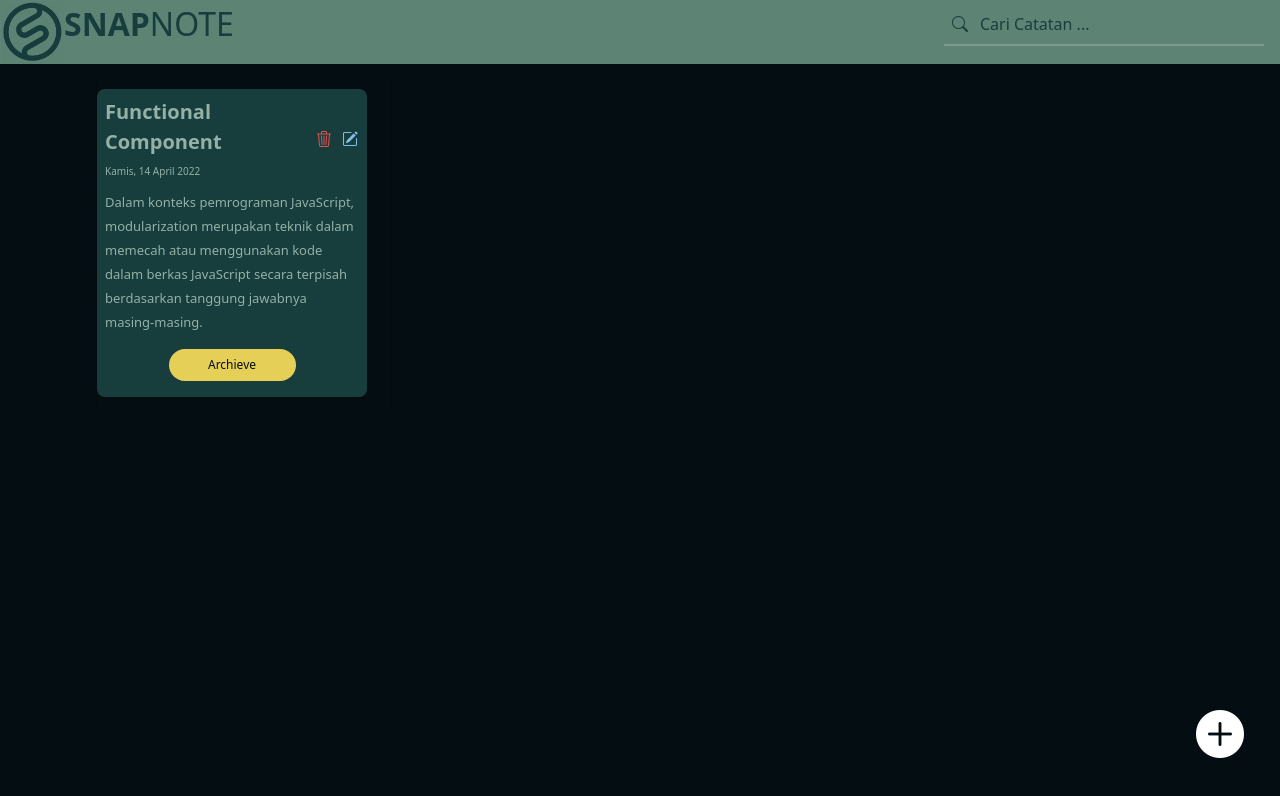
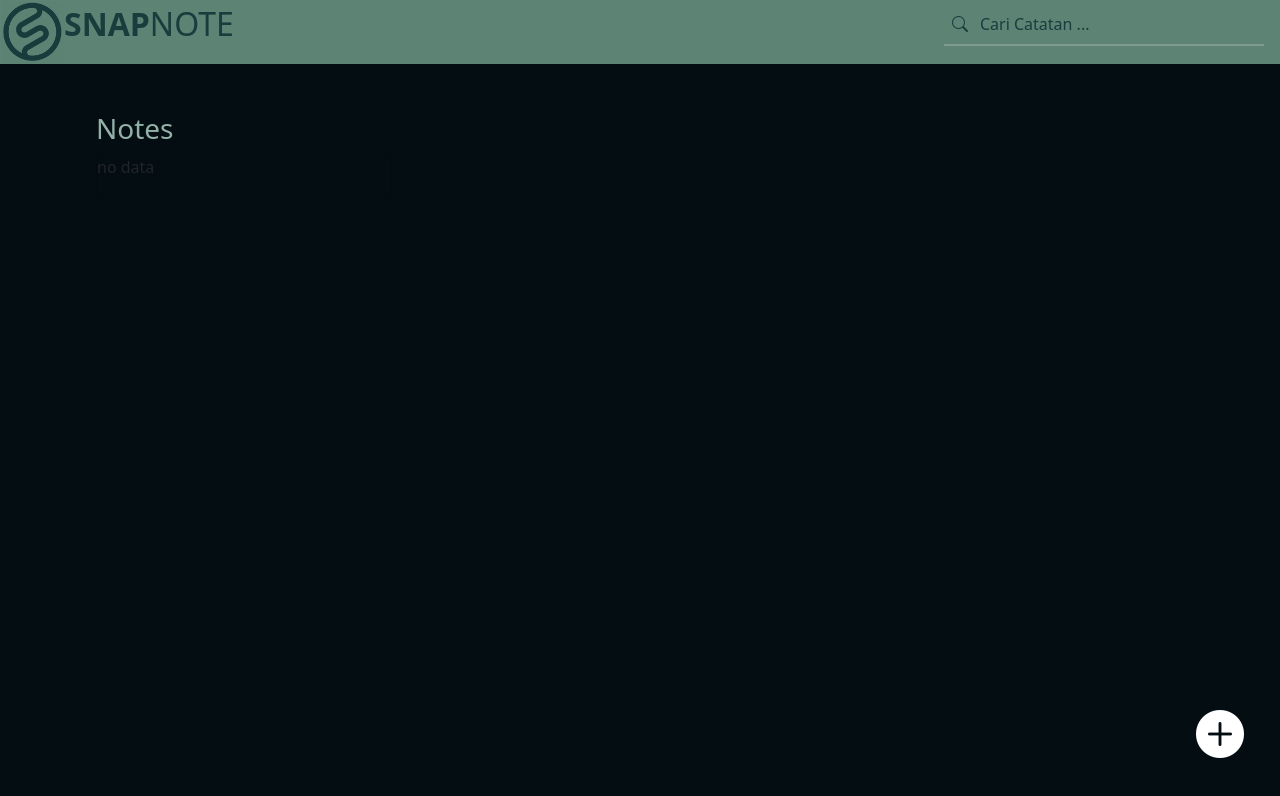
Before and after one commit to riskaamelia-wd/NotesApp, a React (Vite) app: page / in a window 1280 px wide. Shown: the top 796 px of the page. Built offline with nearby package versions, Linux system fonts and the light colour scheme.

Commit message:
add : add form

```diff
--- a/package.json
+++ b/package.json
@@ -14,10 +14,12 @@
     "bootstrap": "^5.3.2",
     "bootstrap-icons": "^1.11.1",
     "react": "^18.2.0",
+    "react-bootstrap": "^2.9.1",
     "react-dom": "^18.2.0",
     "react-redux": "^8.1.3",
     "redux": "^4.2.1",
-    "redux-persist": "^6.0.0"
+    "redux-persist": "^6.0.0",
+    "uuid": "^9.0.1"
   },
   "devDependencies": {
     "@types/react": "^18.2.15",
--- a/src/App.jsx
+++ b/src/App.jsx
@@ -6,21 +6,12 @@ import 'bootstrap/dist/css/bootstrap.min.css'
 import 'bootstrap/dist/css/bootstrap.css'
 import 'bootstrap/dist/js/bootstrap.js'
 import 'bootstrap-icons/font/bootstrap-icons.css'
-import Navbar from './component/Navbar'
-import Card from './element/Card'
-import ModalForm from './component/ModalForm'
-import HorizontalScroll from './component/HorizontalScroll'
+import Page from './pages/index'
 
 function App() {
-  const [count, setCount] = useState(0)
-
   return (
     <div style={{backgroundColor:'var(--dark)'}} className='min-vh-100'>
-      <Navbar/>
-      <HorizontalScroll/>
-          <ModalForm
-            number={50}
-          />
+      <Page/>
     </div>
   )
 }
--- /dev/null
+++ b/src/component/Form.jsx
@@ -0,0 +1,61 @@
+import { Modal } from "react-bootstrap"
+import Button from "../element/Button"
+// import  './style.css'
+
+const Form = ({number, show, handleClose, onClickBtn, onChangeInput, onChangeTextarea, nameInput, nameTextarea, valueInput, valueTextarea, modalTitle}) => {
+    return(
+        <>
+            <Modal show={show}
+            // dialogClassName={style.modal} as Modal attribute
+            // style={{backgroundColor:'var(--light) !important'}}
+            onHide={handleClose} centered>
+                {/* <Modal.Header  closeButton>
+                    <Modal.Title >
+                        Buat Catatan
+                    </Modal.Title>
+                </Modal.Header> */}
+                <Modal.Body
+                className="modal-bg"
+                // style={{color:'var(--primary)'}}
+                >
+                    <p className="fs-3 m-0 fw-bold modal-bg">{modalTitle}</p>
+                    <p className="m-0 text-end fw-semibold mb-1">Sisa Karakter : {number}</p>
+                    <form>
+                        <input
+                            type="text"
+                            placeholder="Ini adalah judul ..."
+                            className="btnBuat form-control border border-0 rounded-3"
+                            style={{color:'var(--primary)', backgroundColor:'var(--secondary)'}}
+                            name={nameInput}
+                            id={nameInput}
+                            value={valueInput}
+                            onChange={onChangeInput}
+                        />
+                        <textarea
+                            rows="6"
+                            placeholder="Tuliskan catatanmu di sini"
+                            className="form-control border border-0 mt-3 mb-4 rounded-3"
+                            style={{color:'var(--primary)', backgroundColor:'var(--secondary)'}}
+                            name={nameTextarea}
+                            id={nameTextarea}
+                            value={valueTextarea}
+                            onChange={onChangeTextarea}
+                            ></textarea>
+                        <div
+                            className={'col-5 m-auto'}
+                        >
+                            <Button
+                                className={'col-12 rounded-3 btnBuat'}
+                                text={'Buat'}
+                                type={'submit'}
+                                // onClick={onClickBtn}
+                                style={{color:'var(--light)', backgroundColor:'var(--primary)'}}
+                            />
+                        </div>
+                    </form>
+                </Modal.Body>
+            </Modal>
+        </>
+    )
+}
+export default Form
--- a/src/component/HorizontalScroll.jsx
+++ b/src/component/HorizontalScroll.jsx
@@ -1,15 +1,17 @@
 import Card from "../element/Card"
 
-const HorizontalScroll = ({title}) =>{
+const HorizontalScroll = ({title, body, date, header}) =>{
     return(
-        <div className="ms-5 ps-5">
-            <h3 style={{color:'var(--light)'}}>{title}</h3>
+        <div className="ms-5 ps-5 mt-5">
+            <h3 style={{color:'var(--light)'}}>{header}</h3>
             <div className="scrolling-wrapper">
                 <div className="card col-lg-3 col-md-4 col-6">
+                {
+                    (title !== '' && body !== '' && date !== '')?
                         <Card
-                    note={'Dalam konteks pemrograman JavaScript, modularization merupakan teknik dalam memecah atau menggunakan kode dalam berkas JavaScript secara terpisah berdasarkan tanggung jawabnya masing-masing.'}
-                    title={'Functional Component'}
-                    date={'Kamis, 14 April 2022'}
+                            note={body}
+                            title={title}
+                            date={date}
                             textBtn={'Archieve'}
                             classNameBtn={'btnNote col-12 rounded-4'}
                             styleEdit={{color:'var(--info-light)'}}
@@ -18,6 +20,9 @@ const HorizontalScroll = ({title}) =>{
                                 backgroundColor:'var(--primary)'
                             }}
                             />
+                            :
+                            <p>no data</p>
+                        }
                 </div>
             </div>
         </div>
--- a/src/component/ModalForm.jsx
+++ b/src/component/ModalForm.jsx
@@ -5,7 +5,7 @@ const ModalForm = ({number, onClick, onClickBtn, onChangeInput, onChangeTextarea
         <>
             <button
                 onClick={onClick}
-                type="type"
+                type="button"
                 // className={className? className : ''}
                 className="btn btnForm border border-0 position-fixed bottom-0 end-0 me-4 mb-4"
                 data-bs-toggle='modal'
@@ -61,6 +61,7 @@ const ModalForm = ({number, onClick, onClickBtn, onChangeInput, onChangeTextarea
                             >
                                 <Button
                                     className={'col-12 rounded-3 btnBuat'}
+                                    dataBsDismiss="modal"
                                     text={'Buat'}
                                     type={'submit'}
                                     onClick={onClickBtn}
--- /dev/null
+++ b/src/component/style.css
@@ -0,0 +1,3 @@
+.modal-bg{
+    background-color: var(--light) !important;
+  }
--- a/src/element/Button.jsx
+++ b/src/element/Button.jsx
@@ -1,12 +1,13 @@
-const Button = ({className, style, type, name, onClick, text}) => {
+const Button = ({className, style, type, name, dataBsDismiss, onClick, text}) => {
     return(
         <button
-            type={type}
+            type={type ? type : "button"}
             className={className? `${className} btn`: 'btn ps-3 pe-3'}
             style={style}
             id={name}
             name={name}
             onClick={onClick}
+            data-bs-dismiss={dataBsDismiss}
         >
             {text}
         </button>
--- /dev/null
+++ b/src/pages/index.jsx
@@ -0,0 +1,97 @@
+import { useState } from "react";
+import HorizontalScroll from "../component/HorizontalScroll";
+import ModalForm from "../component/ModalForm";
+import Navbar from "../component/Navbar";
+import {v4 as uuid} from 'uuid';
+import Form from "../component/Form";
+import Button from "../element/Button";
+
+const index = () => {
+
+  const [data, setData] = useState({
+    title:'',
+    body:'',
+    createdAt:'',
+    archived:false,
+    id:uuid()
+  })
+  const [show, setShow] = useState(false)
+  const handle = (e) => {
+    e.preventDefault()
+    console.log(data);
+    if (data?.title !== '' && data?.body !== ''){
+        setData((filledState)=>({
+            ...filledState,
+            title: data?.title,
+            body: data?.body,
+            createdAt:new Date()
+        }))
+    }
+    // setShow(false)
+    handleClose()
+  }
+
+  const handleClose=()=>{
+    setShow(false)
+    // setData({
+    //     id:'',
+    //     title:'',
+    //     body:'',
+    //     archived:'',
+    //     date:''
+    // })
+  }
+    return(
+        <>
+            <Navbar/>
+                <Form
+                    number={50}
+                    show={show}
+                    modalTitle={'Buat Catatan'}
+                    handleClose={handleClose}
+                    onClickBtn={handle}
+                    // onClick
+                    onChangeInput= {(e) => {
+                    setData((filledState) => ({
+                    ...filledState,
+                    title: e.target.value,
+                    }));
+                }}
+                    onChangeTextarea={(e)=>{
+                    setData((filledState)=>({
+                        ...filledState,
+                        body:e.target.value
+                    }))
+                    }}
+                    nameInput={'title'}
+                    nameTextarea={'body'}
+                    valueInput={data?.title}
+                    valueTextarea={data?.body}
+                />
+
+            {/* { data !== '' ? */}
+            <HorizontalScroll
+                header={'Notes'}
+                body={data?.body}
+                title={data?.title}
+                date={data?.date}
+            />
+            <Button
+                type={'submit'}
+                onClick={() => {
+                    setShow(true);
+                }}
+                className="btn btnForm border border-0 position-fixed bottom-0 end-0 me-4 mb-4"
+                text={
+                    <i
+                        style={{fontSize:'3em'}}
+                        className="bi p-0 m-0 bi-plus-circle-fill col-12">
+                    </i>
+            }
+            />
+            {/* } */}
+        </>
+    )
+}
+
+export default index
```
Also changed, not shown: 1 other file (tests, documents, lock files or other folders). Lines whose indentation alone changed are shown as unchanged.
